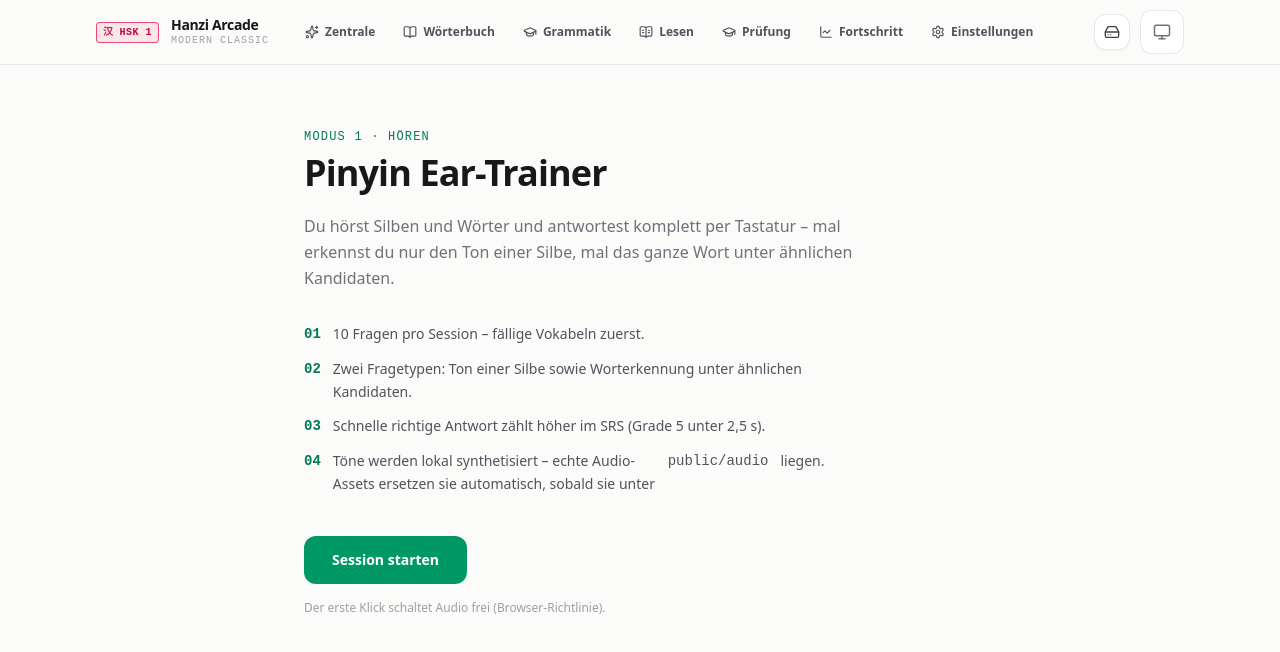
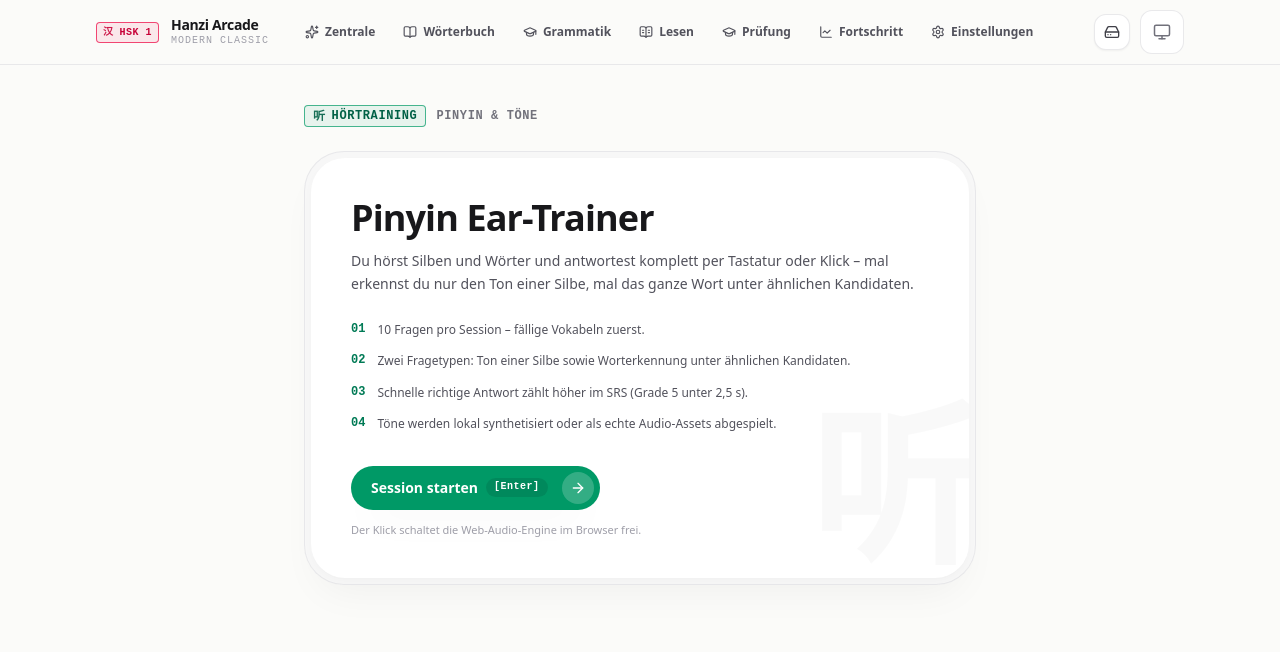
Before and after one commit to PcACy/learnwithmau, a React (Vite) app: page /ear-trainer in a window 1280 px wide. Shown: the top 652 px of the page. Built offline with nearby package versions, Linux system fonts and the light colour scheme.

Commit message:
feat(ear-trainer): double-bezel casing, seal badge, microburst celebration, and touch-friendly next button

```diff
--- a/src/routes/EarTrainerPage.tsx
+++ b/src/routes/EarTrainerPage.tsx
@@ -1,6 +1,6 @@
 import { useCallback, useEffect, useMemo, useRef, useState } from 'react';
 import type { CSSProperties } from 'react';
-import { Volume2 } from 'lucide-react';
+import { ArrowRight, Volume2 } from 'lucide-react';
 import type { Tone, VocabItem } from '../types/vocab';
 import { VOCAB } from '../data';
 import { playAsset, playToneSequence, primeAudio, stopCurrentAudio, syllableAssetUrl } from '../lib/audio';
@@ -16,6 +16,9 @@ import { KeyHints } from '../components/ui/Kbd';
 import { SessionSummary } from '../components/game/SessionSummary';
 import { useProgressStore } from '../store/progressStore';
 import { PitchContour } from '../components/ui/PitchContour';
+import { SealBadge } from '../components/ui/SealBadge';
+import { KineticButton } from '../components/ui/KineticButton';
+import { fireCelebration, fireMicroBurst } from '../lib/confetti';
 
 const QUESTIONS_PER_SESSION = 10;
 const FAST_ANSWER_MS = 2500;
@@ -156,6 +159,10 @@ export function EarTrainerPage() {
       const grade = !correct ? 1 : reactionMs < FAST_ANSWER_MS ? 5 : 4;
       void review(questionItemId(question), grade);
 
+      if (correct) {
+        fireMicroBurst();
+      }
+
       setDrill({
         ...drill,
         answeredOption: optionIndex,
@@ -170,6 +177,7 @@ export function EarTrainerPage() {
     if (!drill || !answered) return;
     const isLast = drill.index === drill.questions.length - 1;
     if (isLast) {
+      fireCelebration();
       const finishedAt = Date.now();
       void logSession({
         mode: 'ear-trainer',
@@ -192,8 +200,15 @@ export function EarTrainerPage() {
   }, [drill, answered, logSession, playQuestionAudio]);
 
   useKeyDown((event) => {
-    if (phase !== 'drill' || event.metaKey || event.ctrlKey || event.altKey) return;
+    if (event.metaKey || event.ctrlKey || event.altKey) return;
     if (event.repeat) return;
+
+    if (phase === 'intro' && event.key === 'Enter') {
+      startSession();
+      return;
+    }
+
+    if (phase !== 'drill') return;
 
     if (event.code === 'Space' || event.key === 'r' || event.key === 'R') {
       event.preventDefault();
@@ -210,33 +225,65 @@ export function EarTrainerPage() {
 
   if (phase === 'intro') {
     return (
-      <div className="reveal mx-auto max-w-2xl py-6">
-        <p className="font-mono text-xs font-medium uppercase tracking-[0.1em] text-emerald-700 dark:text-emerald-400">
-          Modus 1 · Hören
-        </p>
-        <h1 className="mt-2 text-3xl font-bold tracking-tight sm:text-4xl">Pinyin Ear-Trainer</h1>
-        <p className="mt-5 max-w-prose text-base leading-relaxed text-zinc-500 dark:text-zinc-400">
-          Du hörst Silben und Wörter und antwortest komplett per Tastatur – mal erkennst du nur
+      <div className="mx-auto max-w-2xl space-y-6">
+        <div className="reveal flex items-center gap-2.5" style={{ '--index': 0 } as CSSProperties}>
+          <SealBadge sealChar="听" label="HÖRTRAINING" variant="jade" />
+          <span className="font-mono text-xs font-semibold uppercase tracking-wider text-zinc-500 dark:text-zinc-400">
+            Pinyin &amp; Töne
+          </span>
+        </div>
+
+        <section
+          className="reveal double-bezel-casing shadow-whisper"
+          style={{ '--index': 1 } as CSSProperties}
+        >
+          <div className="double-bezel-core p-7 sm:p-10 space-y-6 relative">
+            <span className="watermark-glyph">听</span>
+
+            <div>
+              <h1 className="text-3xl font-black tracking-tight sm:text-4xl text-zinc-900 dark:text-zinc-50">
+                Pinyin Ear-Trainer
+              </h1>
+              <p className="mt-3 text-sm leading-relaxed text-zinc-600 dark:text-zinc-400">
+                Du hörst Silben und Wörter und antwortest komplett per Tastatur oder Klick – mal erkennst du nur
                 den Ton einer Silbe, mal das ganze Wort unter ähnlichen Kandidaten.
               </p>
+            </div>
 
-        <ul className="mt-8 max-w-prose space-y-3 text-sm leading-relaxed text-zinc-600 dark:text-zinc-300">
-          <li className="flex gap-3"><span className="font-mono font-semibold text-emerald-700 dark:text-emerald-400">01</span>{QUESTIONS_PER_SESSION} Fragen pro Session – fällige Vokabeln zuerst.</li>
-          <li className="flex gap-3"><span className="font-mono font-semibold text-emerald-700 dark:text-emerald-400">02</span>Zwei Fragetypen: Ton einer Silbe sowie Worterkennung unter ähnlichen Kandidaten.</li>
-          <li className="flex gap-3"><span className="font-mono font-semibold text-emerald-700 dark:text-emerald-400">03</span>Schnelle richtige Antwort zählt höher im SRS (Grade 5 unter 2,5 s).</li>
-          <li className="flex gap-3"><span className="font-mono font-semibold text-emerald-700 dark:text-emerald-400">04</span>Töne werden lokal synthetisiert – echte Audio-Assets ersetzen sie automatisch, sobald sie unter <code>public/audio</code> liegen.</li>
+            <ul className="space-y-3 text-xs leading-relaxed text-zinc-600 dark:text-zinc-300">
+              <li className="flex gap-3">
+                <span className="font-mono font-bold text-emerald-700 dark:text-emerald-400">01</span>
+                <span>{QUESTIONS_PER_SESSION} Fragen pro Session – fällige Vokabeln zuerst.</span>
+              </li>
+              <li className="flex gap-3">
+                <span className="font-mono font-bold text-emerald-700 dark:text-emerald-400">02</span>
+                <span>Zwei Fragetypen: Ton einer Silbe sowie Worterkennung unter ähnlichen Kandidaten.</span>
+              </li>
+              <li className="flex gap-3">
+                <span className="font-mono font-bold text-emerald-700 dark:text-emerald-400">03</span>
+                <span>Schnelle richtige Antwort zählt höher im SRS (Grade 5 unter 2,5 s).</span>
+              </li>
+              <li className="flex gap-3">
+                <span className="font-mono font-bold text-emerald-700 dark:text-emerald-400">04</span>
+                <span>Töne werden lokal synthetisiert oder als echte Audio-Assets abgespielt.</span>
+              </li>
             </ul>
 
-        <button
-          type="button"
+            <div className="pt-2">
+              <KineticButton
+                variant="primary"
                 onClick={startSession}
-          className="mt-10 inline-flex h-12 items-center rounded-xl bg-emerald-600 px-7 text-sm font-semibold text-white transition-all duration-200 ease-[var(--ease-spring)] hover:bg-emerald-500 active:translate-y-px focus-visible:outline-2 focus-visible:outline-offset-2 focus-visible:outline-emerald-600"
+                shortcut="[Enter]"
+                icon={<ArrowRight className="h-4 w-4" />}
               >
                 Session starten
-        </button>
-        <p className="mt-4 text-xs text-zinc-400 dark:text-zinc-500">
-          Der erste Klick schaltet Audio frei (Browser-Richtlinie).
+              </KineticButton>
+              <p className="mt-3 text-[11px] text-zinc-400 dark:text-zinc-500">
+                Der Klick schaltet die Web-Audio-Engine im Browser frei.
               </p>
+            </div>
+          </div>
+        </section>
       </div>
     );
   }
@@ -264,7 +311,7 @@ export function EarTrainerPage() {
 
   const optionStateClass = (index: number): string => {
     if (!answered) {
-      return 'border-zinc-200/80 bg-zinc-50 text-zinc-800 hover:-translate-y-0.5 hover:border-emerald-600/35 dark:border-white/[0.08] dark:bg-zinc-950/40 dark:text-zinc-100 dark:hover:border-emerald-400/30';
+      return 'border-zinc-200/80 bg-white hover:-translate-y-0.5 hover:border-emerald-600/40 text-zinc-800 dark:border-white/[0.08] dark:bg-zinc-900 dark:text-zinc-100 dark:hover:border-emerald-400/30';
     }
     const isCorrect =
       question.kind === 'tone'
@@ -272,23 +319,28 @@ export function EarTrainerPage() {
         : question.options[index].id === question.target.id;
     const isSelected = drill.answeredOption === index;
 
-    if (isCorrect) return 'border-emerald-500/60 bg-emerald-500/10 text-emerald-800 dark:text-emerald-300';
+    if (isCorrect) return 'border-emerald-600/60 bg-emerald-500/10 text-emerald-800 dark:text-emerald-300 font-bold';
     if (isSelected) return 'border-rose-500/60 bg-rose-500/10 text-rose-700 dark:text-rose-400';
-    return 'border-zinc-200/50 bg-transparent text-zinc-400 dark:border-white/[0.04] dark:text-zinc-600';
+    return 'border-zinc-200/50 bg-transparent text-zinc-400 opacity-40 dark:border-white/[0.04] dark:text-zinc-600';
   };
 
   return (
     <div className="mx-auto max-w-3xl space-y-6">
-      <div className="reveal flex items-end justify-between gap-4" style={{ '--index': 0 } as CSSProperties}>
-        <div>
-          <p className="font-mono text-xs font-medium uppercase tracking-[0.1em] text-emerald-700 dark:text-emerald-400">
-            Frage {drill.index + 1}/{drill.questions.length} · {isWordQuestion ? 'Wort erkennen' : 'Ton erkennen'}
-          </p>
-          <h1 className="mt-1 text-2xl font-bold tracking-tight">
+      <div className="reveal flex flex-col sm:flex-row sm:items-center sm:justify-between gap-4" style={{ '--index': 0 } as CSSProperties}>
+        <div className="space-y-1">
+          <div className="flex items-center gap-2.5">
+            <SealBadge sealChar="听" label="HÖRTRAINING" variant="jade" />
+            <span className="font-mono text-xs font-semibold uppercase tracking-wider text-zinc-500 dark:text-zinc-400">
+              Frage {drill.index + 1} / {drill.questions.length} · {isWordQuestion ? 'Wort erkennen' : 'Ton erkennen'}
+            </span>
+          </div>
+          <h1 className="text-2xl font-black tracking-tight sm:text-3xl text-zinc-900 dark:text-zinc-50">
             {isWordQuestion ? 'Welches Wort hast du gehört?' : 'Welchen Ton hast du gehört?'}
           </h1>
         </div>
-        <p className="font-mono text-sm tabular-nums text-zinc-500 dark:text-zinc-400">{drill.correctCount} richtig</p>
+        <span className="rounded-full border border-zinc-200/80 bg-white/90 px-3.5 py-1.5 font-mono text-xs font-bold tabular-nums text-zinc-600 dark:border-white/10 dark:bg-zinc-900/90 dark:text-zinc-300">
+          {drill.correctCount} richtig
+        </span>
       </div>
 
       <div
@@ -307,17 +359,20 @@ export function EarTrainerPage() {
       </div>
 
       <section
-        className="reveal rounded-[2.5rem] border border-zinc-200/70 bg-white p-7 shadow-whisper sm:p-9 dark:border-white/[0.06] dark:bg-zinc-900"
+        className="reveal double-bezel-casing shadow-whisper"
         style={{ '--index': 2 } as CSSProperties}
       >
-        <div className="flex flex-col items-start gap-7 sm:flex-row sm:items-center">
+        <div className="double-bezel-core p-7 sm:p-10 space-y-8 relative">
+          <span className="watermark-glyph">听</span>
+
+          <div className="flex flex-col items-start gap-7 sm:flex-row sm:items-center relative">
             <button
               type="button"
               onClick={playCurrent}
               aria-label="Erneut abspielen"
-            className={`flex h-20 w-20 shrink-0 items-center justify-center rounded-full text-white shadow-whisper transition-all duration-200 ease-[var(--ease-spring)] active:translate-y-px focus-visible:outline-2 focus-visible:outline-offset-2 focus-visible:outline-emerald-600 ${
+              className={`flex h-20 w-20 shrink-0 items-center justify-center rounded-2xl text-white shadow-whisper transition-all duration-200 active:scale-95 cursor-pointer ${
                 playing
-                ? 'bg-emerald-500 ring-4 ring-emerald-500/25'
+                  ? 'bg-emerald-500 ring-4 ring-emerald-500/30'
                   : 'bg-emerald-600 hover:bg-emerald-500'
               }`}
             >
@@ -325,7 +380,7 @@ export function EarTrainerPage() {
             </button>
             {question.kind === 'tone' ? (
               <div>
-              <p className="font-mono text-3xl font-bold tracking-tight">
+                <p className="font-mono text-3xl font-bold tracking-tight text-zinc-900 dark:text-zinc-50">
                   {question.data.plain}
                   <span className="text-zinc-300 dark:text-zinc-600">_</span>
                 </p>
@@ -340,7 +395,7 @@ export function EarTrainerPage() {
             )}
           </div>
 
-        <div className={`mt-8 gap-4 ${count === 4 ? 'grid grid-cols-2 sm:grid-cols-4' : 'grid grid-cols-2'}`}>
+          <div className={`gap-4 relative ${count === 4 ? 'grid grid-cols-2 sm:grid-cols-4' : 'grid grid-cols-2'}`}>
             {(question.kind === 'tone'
               ? question.data.options.map((option, i) => ({ key: `${option.marked}-${option.tone}`, index: i }))
               : question.options.map((option, i) => ({ key: option.id, index: i }))
@@ -351,10 +406,10 @@ export function EarTrainerPage() {
                 disabled={answered}
                 onClick={() => answer(index)}
                 aria-label={`Option ${index + 1}`}
-              className={`relative flex h-28 flex-col items-center justify-center gap-1 rounded-[1.75rem] border transition-all duration-200 ease-[var(--ease-spring)] focus-visible:outline-2 focus-visible:outline-offset-2 focus-visible:outline-emerald-600 disabled:cursor-default ${optionStateClass(index)} ${answered ? '' : 'active:translate-y-px'}`}
+                className={`relative flex h-28 flex-col items-center justify-center gap-1 rounded-2xl border-2 transition-all duration-200 select-none cursor-pointer disabled:cursor-default ${optionStateClass(index)} ${answered ? '' : 'active:scale-95'}`}
               >
-              <span className="absolute left-3 top-3 font-mono text-[11px] font-medium text-zinc-400 dark:text-zinc-500">
-                {index + 1}
+                <span className="absolute left-3 top-3 font-mono text-[11px] font-bold text-zinc-400 dark:text-zinc-500">
+                  [{index + 1}]
                 </span>
                 {question.kind === 'tone' ? (
                   <>
@@ -372,7 +427,7 @@ export function EarTrainerPage() {
           </div>
 
           {answered && (
-          <div className="reveal mt-8 rounded-[1.75rem] border border-zinc-200/70 bg-zinc-50 p-6 dark:border-white/[0.06] dark:bg-zinc-950/50">
+            <div className="reveal rounded-2xl border border-zinc-200/80 bg-zinc-50/80 p-6 dark:border-white/[0.08] dark:bg-zinc-950/60 relative animate-pop-in">
               {(() => {
                 const revealed = question.kind === 'tone' ? question.item : question.target;
                 const highlightIndex = question.kind === 'tone' ? question.data.syllableIndex : -1;
@@ -427,14 +482,26 @@ export function EarTrainerPage() {
             </div>
           )}
 
-        <div className="mt-8">
+          <div className="pt-3 border-t border-zinc-100 dark:border-white/[0.05] relative flex flex-col items-center gap-4">
+            {answered && (
+              <KineticButton
+                variant="primary"
+                onClick={next}
+                shortcut="[Enter]"
+                icon={<ArrowRight className="h-4 w-4" />}
+              >
+                {drill.index === drill.questions.length - 1 ? 'Zur Auswertung' : 'Nächste Frage'}
+              </KineticButton>
+            )}
+
             <KeyHints
               hints={[
                 ['1–4', 'Antwort wählen'],
                 ['␣ / R', 'Audio wiederholen'],
-              ...(answered ? ([['↵', 'Nächste Frage']] as [string, string][]) : []),
+                ...(answered ? ([['↵ Enter', 'Nächste Frage']] as [string, string][]) : []),
               ]}
             />
+          </div>
         </div>
       </section>
     </div>
```
Lines whose indentation alone changed are shown as unchanged.
